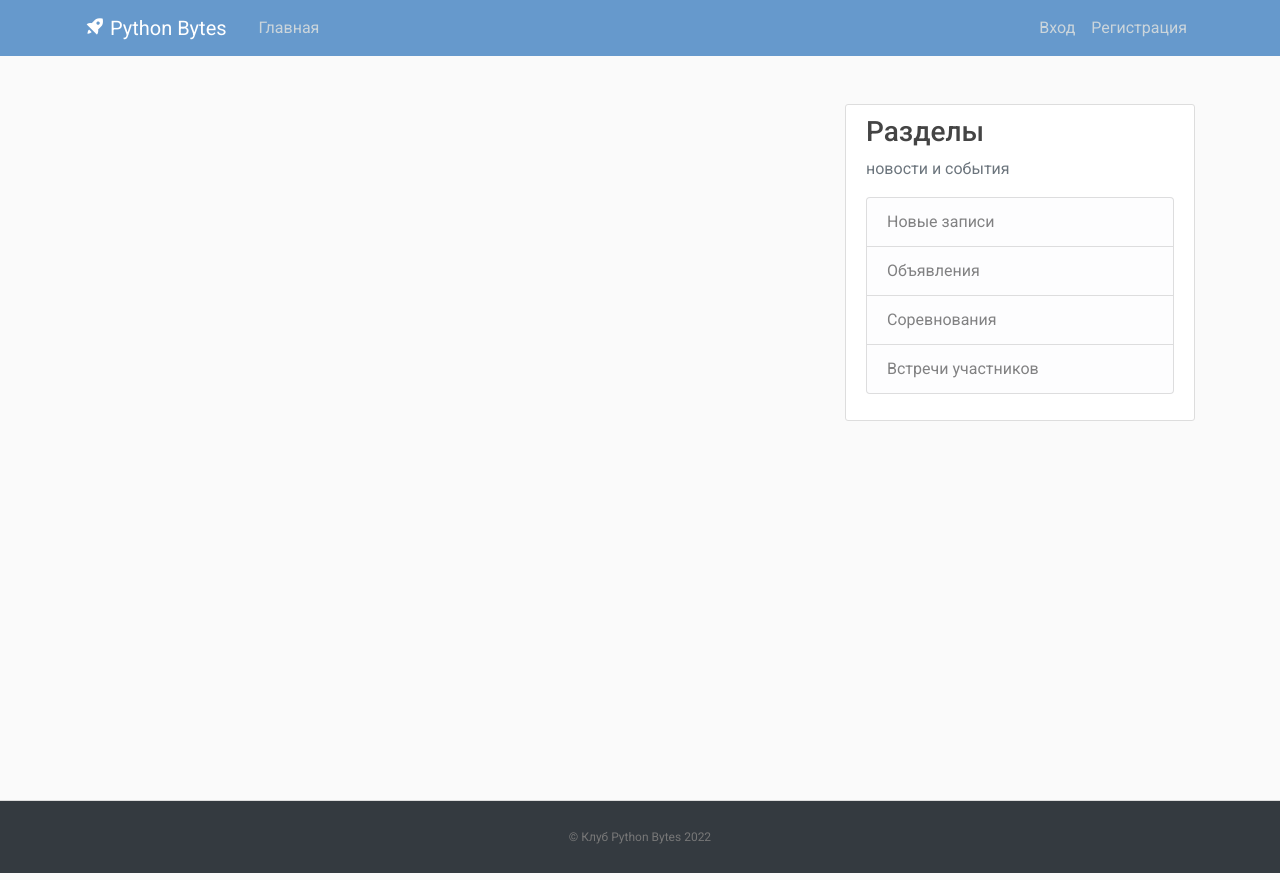
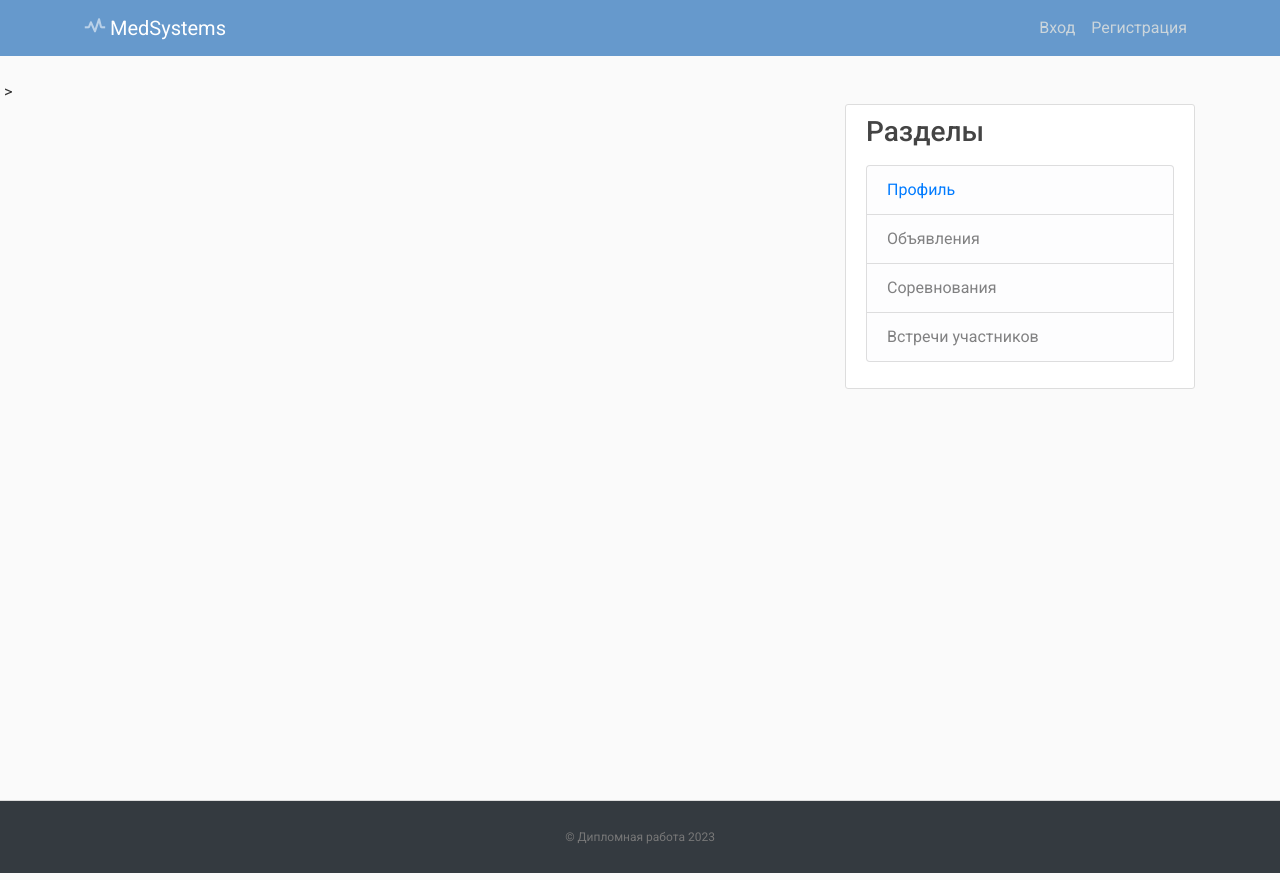
Before and after one commit to Motmeyyy/Diplom_base, a Django app: page / in a window 1280 px wide. Run offline with Django 3.2, Linux system fonts and the light colour scheme; data that the repository does not hold is empty; parts of the project's set-up code (start-up, migrations or seed data) failed here and were passed over; some libraries are stand-ins or nearby versions.

Commit message:
микро изменения

```diff
--- a/step2/my_site/blog/templates/blog/base.html
+++ b/step2/my_site/blog/templates/blog/base.html
@@ -2,6 +2,7 @@
 <!DOCTYPE html>
 <html>
 <head>
+
 
     <!-- Обязательные мета-теги -->
     <meta charset="utf-8">
@@ -11,25 +12,25 @@
      <link rel="stylesheet" href="https://maxcdn.bootstrapcdn.com/bootstrap/4.0.0/css/bootstrap.min.css" integrity="sha384-Gn5384xqQ1aoWXA+058RXPxPg6fy4IWvTNh0E263XmFcJlSAwiGgFAW/dAiS6JXm" crossorigin="anonymous">
      <link href='http://fonts.googleapis.com/css?family=Roboto:400,100,100italic,300,300italic,400italic,500,500italic,700,700italic,900italic,900' rel='stylesheet' type='text/css'>
      <link rel="stylesheet" type="text/css" href="{% static 'blog/main.css' %}">
-     <link href='https://unpkg.com/boxicons@2.1.2/css/boxicons.min.css' rel='stylesheet'>
+     <link href='https://unpkg.com/boxicons@2.1.4/css/boxicons.min.css' rel='stylesheet'>>
 
     {% if title %}
-        <title>Блог клуба {{ title }}</title>
+        <title>MedSystems {{ title }}</title>
     {% else %}
-        <title>Блог клуба Python Bytes</title>
+        <title>MedSystems</title>
     {% endif %}
 </head>
 <body>
     <header class="site-header">
       <nav class="navbar navbar-expand-md navbar-dark bg-blue fixed-top">
         <div class="container">
-          <a class="navbar-brand mr-4" href="{% url 'blog-home' %}"><i class='bx bxs-rocket bx-tada-hover'></i> Python Bytes</a>
+          <a class="navbar-brand mr-4" href="{% url 'blog-home' %}"><i class='bx bx-pulse bx-burst' ></i> MedSystems</a>
           <button class="navbar-toggler" type="button" data-toggle="collapse" data-target="#navbarToggle" aria-controls="navbarToggle" aria-expanded="false" aria-label="Toggle navigation">
           <span class="navbar-toggler-icon"></span>
           </button>
           <div class="collapse navbar-collapse" id="navbarToggle">
             <div class="navbar-nav mr-auto">
-              <a class="nav-item nav-link " href="{% url 'blog-home' %}">Главная</a>
+
 
               {% load group_permissions %}
 
@@ -80,9 +81,9 @@
         <div class="col-md-4">
           <div class="content-section">
             <h3>Разделы</h3>
-            <p class='text-muted'>новости и события
+            <p class='text-muted'>
               <ul class="list-group">
-                <li class="list-group-item list-group-item-light">Новые записи</li>
+                <li class="list-group-item list-group-item-light"><a href="{% url 'profile' %}">Профиль</a></li>
                 <li class="list-group-item list-group-item-light">Объявления</li>
                 <li class="list-group-item list-group-item-light">Соревнования</li>
                 <li class="list-group-item list-group-item-light">Встречи участников</li>
@@ -95,7 +96,7 @@
     </main>
     <!-- Футер закреплен внизу, независимо от количества постов на странице -->
     <footer class="text-center bg-dark">
-      <p><a href="{% url 'blog-home' %}">© Клуб Python Bytes 2022</a></p>
+      <p><a href="{% url 'blog-home' %}">© Дипломная работа 2023</a></p>
     </footer>
 
     <!-- Дополнительные скрипты JavaScript -->
--- a/step2/my_site/users/forms.py
+++ b/step2/my_site/users/forms.py
@@ -27,7 +27,7 @@ class UserUpdateForm(forms.ModelForm):
 class ProfileUpdateForm(forms.ModelForm):
     class Meta:
         model = Profile
-        fields = ['full_name', 'image', 'polis', 'phone_number', 'heart_rate', 'diet', 'date_of_birth', 'address', 'medical_history']
+        fields = ['full_name', 'polis', 'phone_number', 'heart_rate', 'diet', 'date_of_birth', 'address', 'medical_history', 'image']
 
 class AppointmentForm(forms.ModelForm):
     def __init__(self, *args, **kwargs):
```
Also changed, not shown: step2/my_site/db.sqlite3, step2/my_site/users/migrations/0007_merge_20230602_1803.py (added).
